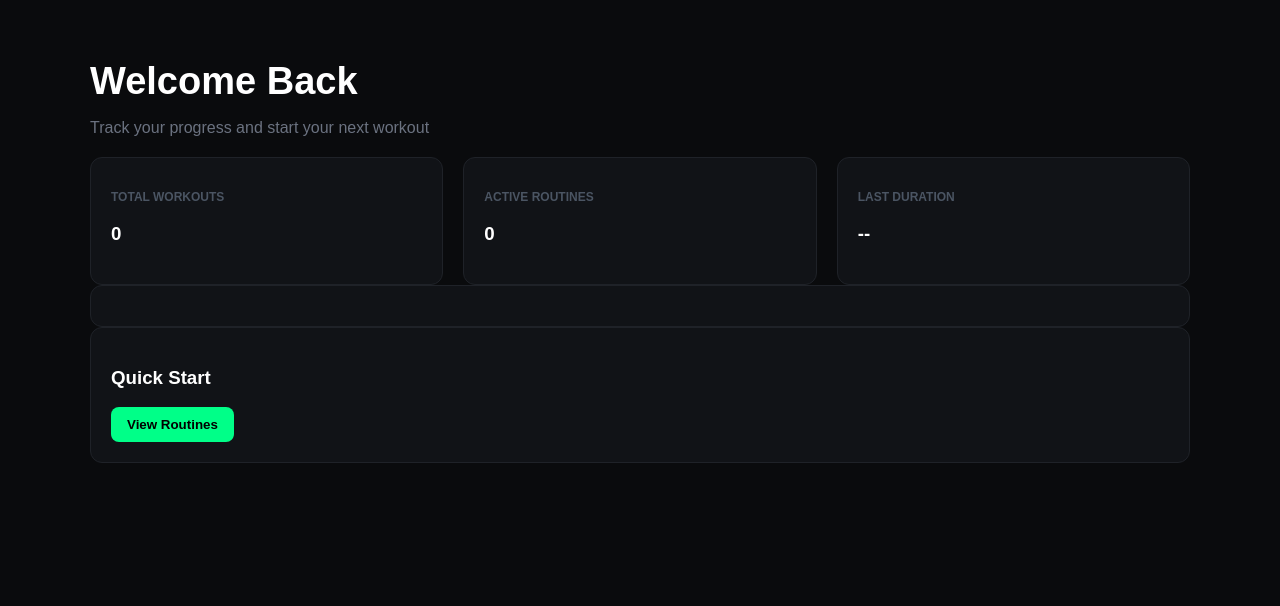
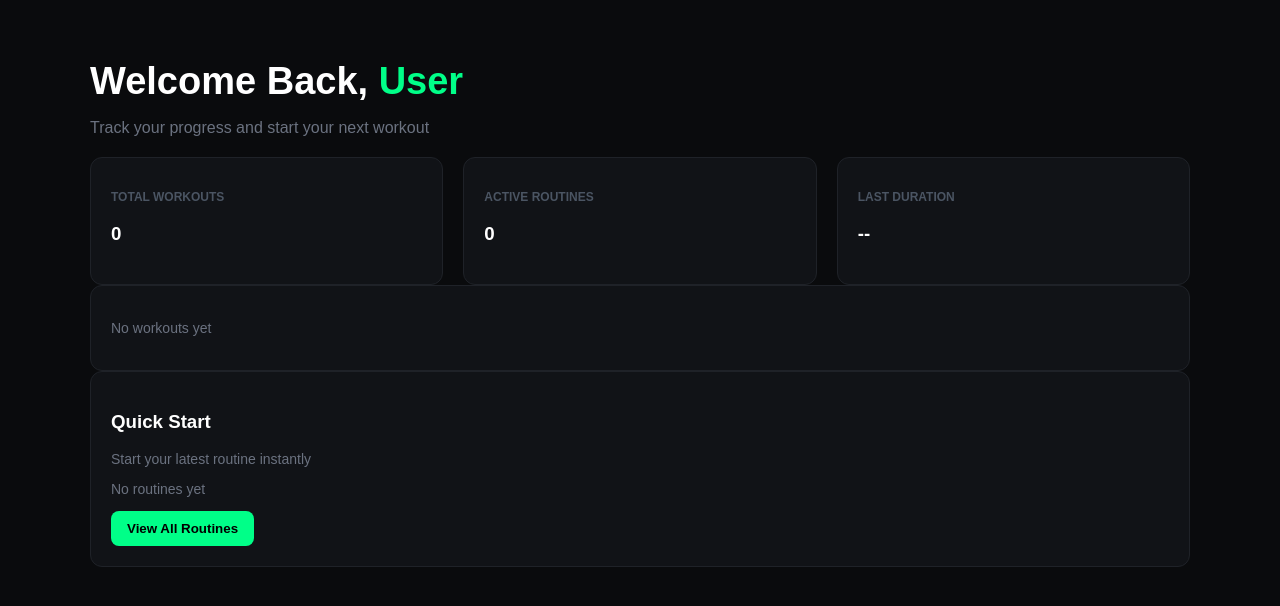
Before and after one commit to kavinghty/Fitness-Companion-DTE-Final-Assesment, a Flask app: page / in a window 1280 px wide. Shown: the part 72-678 px from the top of the page. Run offline with Flask 3, Linux system fonts and the light colour scheme; data comes from the database, SQL or seed files in the repository.

Commit message:
Improved dashboard layout with last session and quick start sections

```diff
--- a/static/script.js
+++ b/static/script.js
@@ -71,7 +71,6 @@ function selectExercise(id) {
     }
 }
 
-/* ✅ UPDATED: now saves description */
 function addRoutine() {
     const name = document.getElementById("routine-name").value.trim();
     const description = document.getElementById("routine-description").value.trim();
@@ -228,7 +227,6 @@ function cancelWorkout() {
     showPage("dashboard");
 }
 
-/* ✅ UPDATED: show description */
 function renderRoutines() {
     const list = document.getElementById("routine-list");
     list.innerHTML = "";
@@ -280,9 +278,46 @@ function renderHistory() {
     });
 }
 
+/* ✅ UPDATED DASHBOARD WITH LAST SESSION + QUICK START */
 function renderDashboard() {
     document.getElementById("total-routines").textContent = routines.length;
     document.getElementById("total-workouts").textContent = history.length;
+
+    const quickBox = document.getElementById("quick-start-box");
+    const lastBox = document.getElementById("last-session-box");
+
+    /* Quick Start */
+    if (quickBox) {
+        if (routines.length === 0) {
+            quickBox.innerHTML = `<p class="small-text">No routines yet</p>`;
+        } else {
+            const r = routines[0];
+            quickBox.innerHTML = `
+                <div class="quick-box">
+                    <div>
+                        <h3>${r.name}</h3>
+                        <p class="small-text">${r.exercises.length} exercises</p>
+                    </div>
+                    <button class="green-btn" onclick="startRoutine('${r.name}')">Start</button>
+                </div>
+            `;
+        }
+    }
+
+    /* ✅ NEW: Last Session */
+    if (lastBox) {
+        if (history.length === 0) {
+            lastBox.innerHTML = `<p class="small-text">No workouts yet</p>`;
+        } else {
+            const last = history[0];
+            lastBox.innerHTML = `
+                <p class="label green">Last Session</p>
+                <h3>${last.name}</h3>
+                <p class="small-text">${last.date}</p>
+                <h2 class="green">${last.duration} min</h2>
+            `;
+        }
+    }
 }
 
 window.onload = function() {
--- a/templates/index.html
+++ b/templates/index.html
@@ -27,7 +27,7 @@
 
     <!-- DASHBOARD -->
     <div id="dashboard" class="page active">
-        <h1>Welcome Back</h1>
+        <h1>Welcome Back, <span class="green" id="user-name">User</span></h1>
         <p class="subtitle">Track your progress and start your next workout</p>
 
         <div class="cards">
@@ -47,12 +47,19 @@
             </div>
         </div>
 
-        <div class="card" id="last-session-box"></div>
+        <!-- ✅ LAST SESSION -->
+        <div id="last-session-box" class="card"></div>
 
-        <div class="card">
+        <!-- ✅ QUICK START (IMPROVED) -->
+        <div class="card quick-start">
             <h3>Quick Start</h3>
+            <p class="small-text">Start your latest routine instantly</p>
+
             <div id="quick-start-box"></div>
-            <button class="green-btn" onclick="showPage('routines')">View Routines</button>
+
+            <button class="green-btn" onclick="showPage('routines')">
+                View All Routines
+            </button>
         </div>
     </div>
 
@@ -95,14 +102,21 @@
 
     <!-- WORKOUT -->
     <div id="workout" class="page">
-        <h1 id="workout-title">Workout</h1>
+        <div class="top-row">
+            <div>
+                <p class="label green">Active Workout</p>
+                <h1 id="workout-title">Workout</h1>
+            </div>
+        </div>
 
         <div id="timer-box" class="timer-box">Rest Timer: 00:00</div>
 
         <div id="workout-exercise-list"></div>
 
-        <button class="green-btn" onclick="finishWorkout()">Finish Workout</button>
-        <button class="dark-btn" onclick="cancelWorkout()">Cancel</button>
+        <div class="button-group">
+            <button class="dark-btn" onclick="cancelWorkout()">Cancel</button>
+            <button class="green-btn" onclick="finishWorkout()">Finish Workout</button>
+        </div>
     </div>
 
 </main>
```
